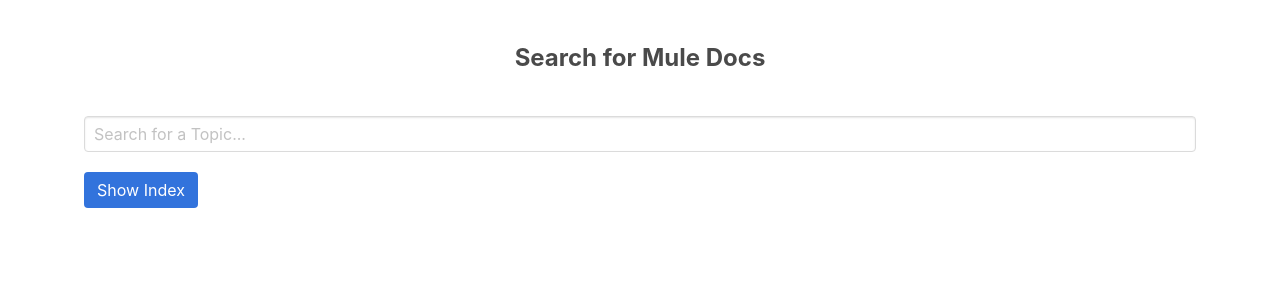
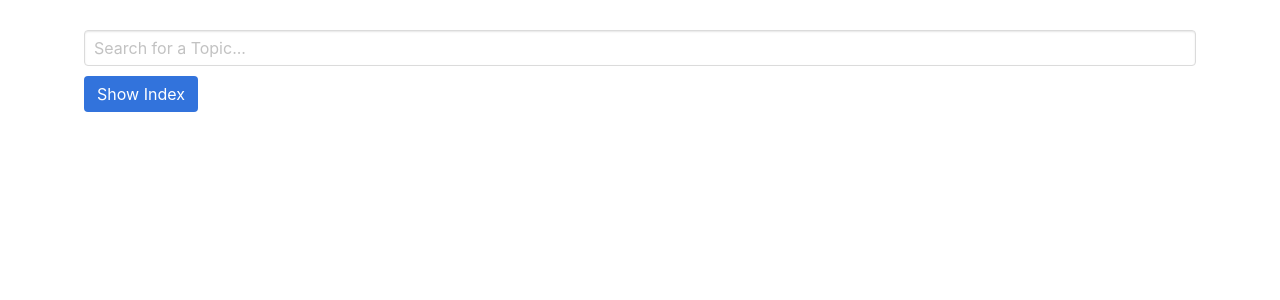
Before and after one commit to mdrafiqux/mule, a React (Create React App) app: page / in a window 1280 px wide. Shown: the top 300 px of the page. Built offline with nearby package versions, Linux system fonts and the light colour scheme.

Commit message:
css changes

```diff
--- a/src/App.js
+++ b/src/App.js
@@ -8,9 +8,9 @@
   const [show, setShow] = useState(false);
   return (
     <>
-      <div className="container">
+      <div className="container sticky-div">
         <div className="app">
-          <h2 className="mainheading">Search for Mule Docs</h2>
+          {/* <h2 className="mainheading">Search for Mule Docs</h2> */}
           <input
             type="text"
             className="input"
@@ -58,7 +58,7 @@
                   show &&
                   <>
                   <div className="">
-                  <ul><li><a href={"#"+questions.id}>{questions.id}. {questions.title}</a></li></ul>
+                  <ul><li><a href={"#"+questions.id} className="anchor">{questions.id}. {questions.title}</a></li></ul>
                   </div>
                   </>
                                   }
--- a/src/index.css
+++ b/src/index.css
@@ -19,10 +19,10 @@
   font-size: 16px;
 }
 .app {
-  padding: 20px;
+  padding: 20px 20px 10px 20px;
 }
 .app input {
-  margin: 20px 0 20px 0;
+  margin: 10px 0 10px 0;
 }
 
 .box img {
@@ -42,6 +42,7 @@
   background-color: #f1f2f3;
   border-radius: 8px;
   margin-bottom: 20px;
+  scroll-margin: 132px 0 0 0px;
 }
 .answers{
   padding: 20px;
@@ -50,7 +51,7 @@
     border-radius: 8px;
 }
 .pad-lr-20{
-  padding: 20px;
+  padding: 0 20px 0px 20px;
 }
 ul li:last-child{
   margin-bottom: 10px;
@@ -75,6 +76,15 @@
   right: 10px;
   bottom: 10px;
 }
+.button{
+  margin-bottom: 10px;
+}
 .paragraph a{
   text-decoration: underline;
 }
+.sticky-div{
+  position: sticky;
+    top: 0;
+    z-index: 1;
+    background: #fff;
+}
```
